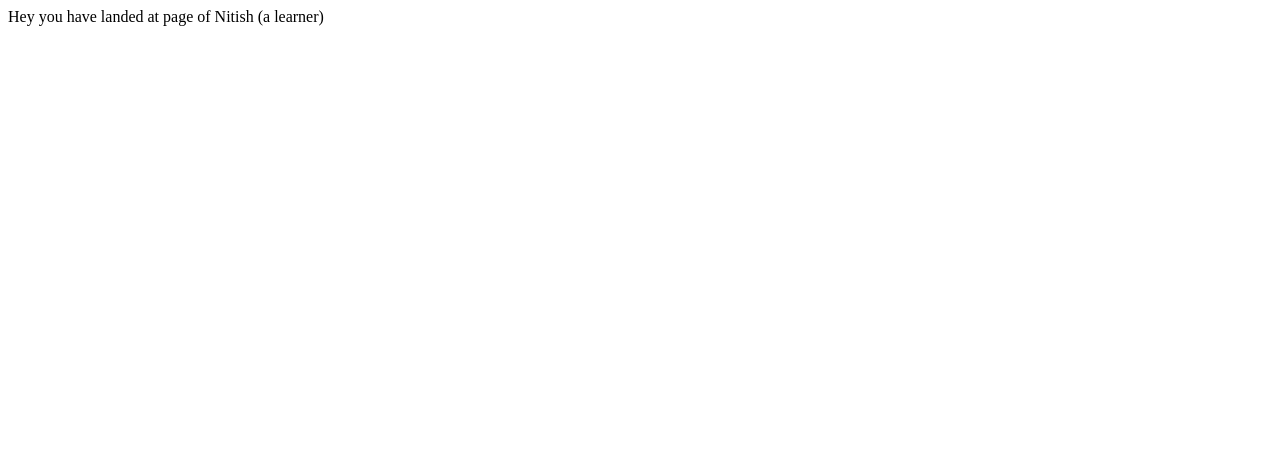
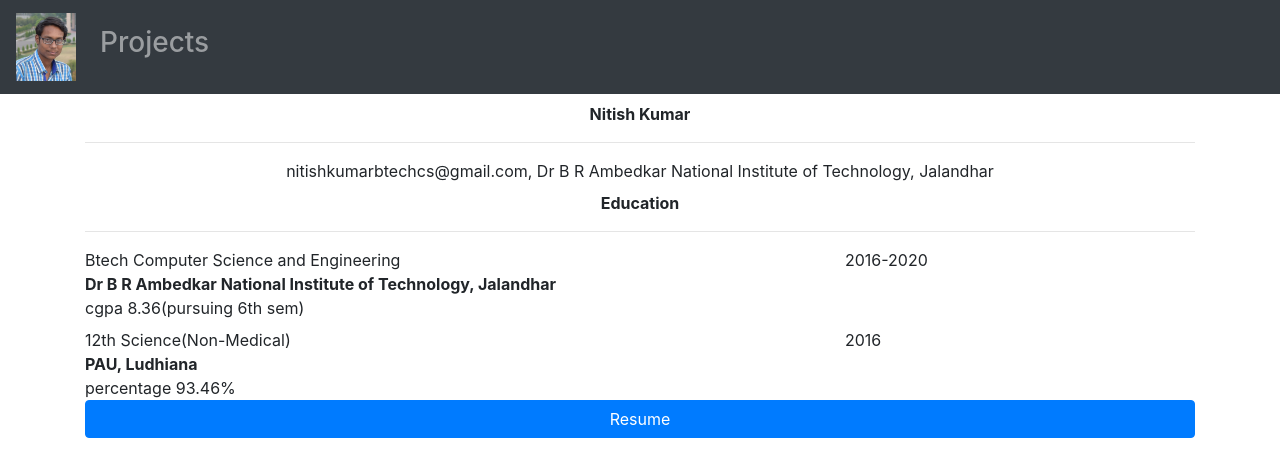
Before and after one commit to kumarcs/kumarnitj.github.io, a plain HTML site: page index.html in a window 1280 px wide. Drawn offline with nearby package versions, Linux system fonts and the light colour scheme.

Commit message:
second commit

```diff
--- a/index.html
+++ b/index.html
@@ -1 +1,75 @@
-Hey you have landed at page of  Nitish (a learner)
+<!DOCTYPE html>
+<html lang="en" dir="ltr">
+  <head>
+    <meta charset="utf-8">
+    <meta name="viewport" content="width=device-width, initial-scale=1">
+    <title>Nitish Kumar Portfolio</title>
+    <link rel="stylesheet" href="https://maxcdn.bootstrapcdn.com/bootstrap/4.2.1/css/bootstrap.min.css">
+    <script src="https://ajax.googleapis.com/ajax/libs/jquery/3.3.1/jquery.min.js"></script>
+    <script src="https://cdnjs.cloudflare.com/ajax/libs/popper.js/1.14.6/umd/popper.min.js"></script>
+    <script src="https://maxcdn.bootstrapcdn.com/bootstrap/4.2.1/js/bootstrap.min.js"></script>
+  </head>
+  <body>
+
+    <!-- Navbar -->
+    <nav class="navbar navbar-expand-sm bg-dark navbar-dark">
+      <!-- Brand/logo -->
+      <a class="navbar-brand" href="#">
+        <img src="profile_pic/nitish.jpg" alt="logo" style="width:60px;">
+      </a>
+
+      <!-- Links -->
+      <ul class="navbar-nav">
+        <li class="nav-item h3">
+          <a class="nav-link" href="https://www.github.com/kumarnitj">Projects</a>
+        </li>
+      </ul>
+    </nav>
+    <!-- Navbar Ends  -->
+
+    <div class="container mt-2">
+      <div class="row">
+        <div class="col-12 text-center">
+          <b>Nitish Kumar</b><br />
+          <hr />
+          nitishkumarbtechcs@gmail.com, Dr B R Ambedkar National Institute of Technology, Jalandhar
+        </div>
+      </div>
+      <!-- Education Field -->
+      <div class="row mt-2">
+        <div class="col-12 text-center">
+          <b>Education</b>
+        </div>
+      </div>
+      <hr>
+      <div class="row">
+        <div class="col-8">
+          Btech Computer Science and Engineering<br />
+          <b>Dr B R Ambedkar National Institute of Technology, Jalandhar</b><br />
+          cgpa 8.36(pursuing 6th sem)
+        </div>
+        <div class="col-4">
+          2016-2020
+        </div>
+      </div>
+
+      <div class="row mt-2">
+        <div class="col-8">
+          12th Science(Non-Medical)<br />
+          <b>PAU, Ludhiana</b><br />
+          percentage 93.46%
+        </div>
+        <div class="col-4">
+          2016
+        </div>
+      </div>
+      <!-- Education Field End -->
+
+      <div class="row">
+        <div class="col-12">
+          <button type="button" name="button" class="btn btn-primary btn-block"><a href="https://drive.google.com/file/d/17FeVL_BHpR-lg4EIIOCh7frLZ996NxHU/view?usp=sharing"></a>Resume</button>
+        </div>
+      </div>
+    </div>
+  </body>
+</html>
```
